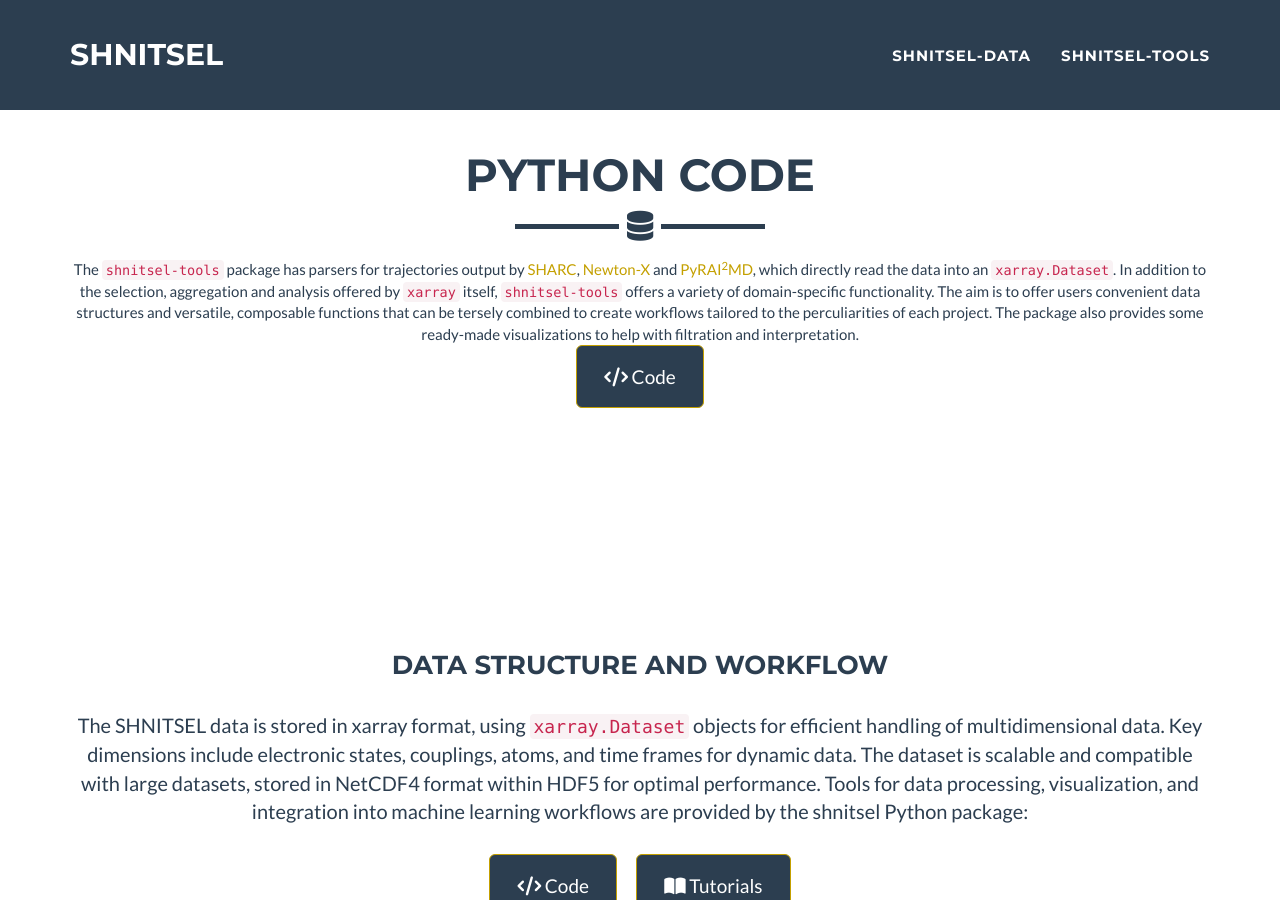
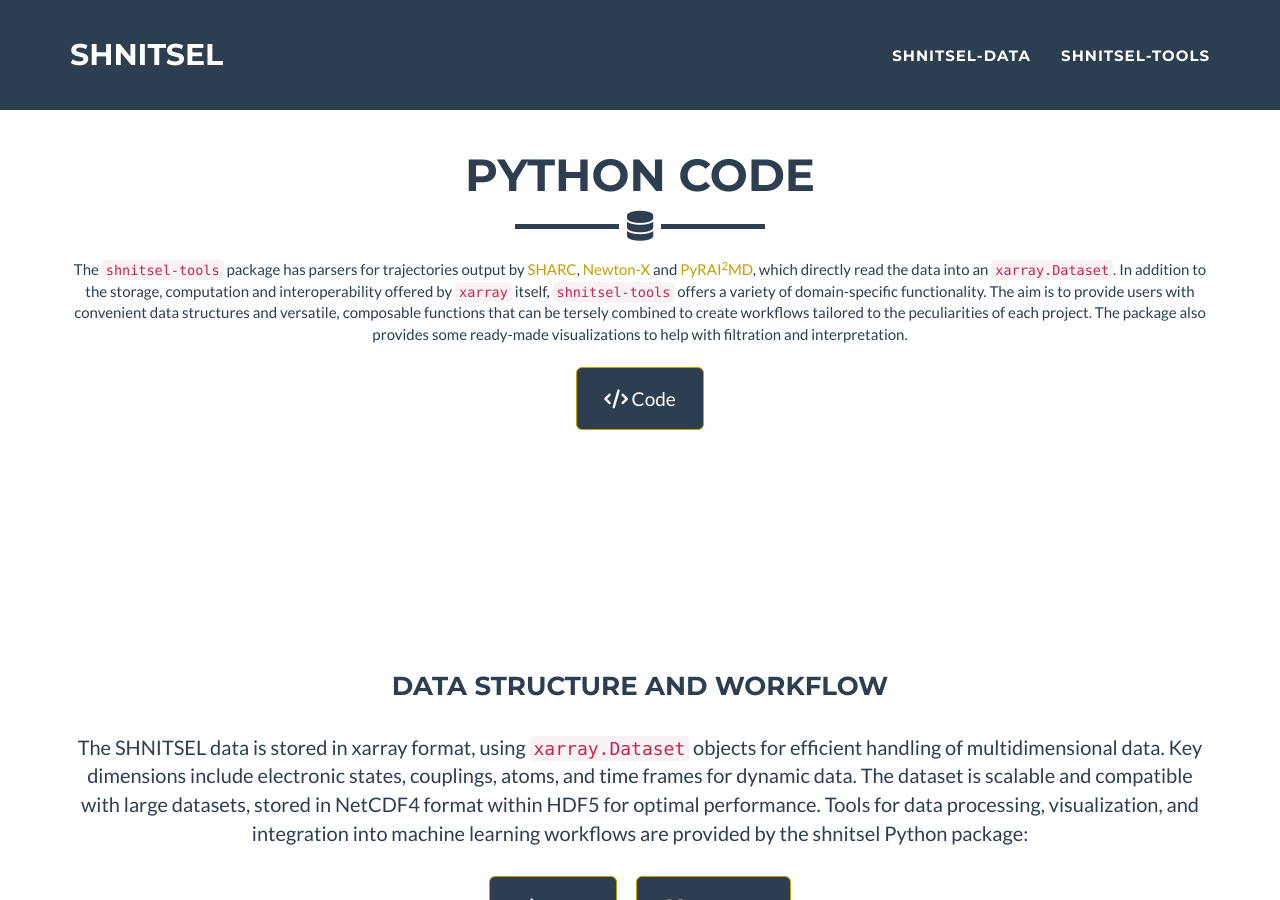
Before and after one commit to SHNITSEL/shnitsel.github.io, a Jekyll site: the page built from _tools/index.html, in a window 1280 px wide and 900 px high, scrolled down 877 px. Built offline with Jekyll 4.4.1, drawn with Linux system fonts in a browser that asks for light colours.

Commit message:
Make minor changes to index.html

```diff
--- a/_tools/index.html
+++ b/_tools/index.html
@@ -9,10 +9,10 @@
         <h2>Python Code</h2>
        <hr class="star-primary">
        The <code>shnitsel-tools</code> package has parsers for trajectories output by <a href="https://sharc-md.org/">SHARC</a>, <a href="https://newtonx.org">Newton-X</a> and <a href="https://github.com/lopez-lab/PyRAI2MD">PyRAI<sup>2</sup>MD</a>, which directly read the data into an <code>xarray.Dataset</code>.
-       In addition to the selection, aggregation and analysis offered by <a href="https://xarray.dev/"><code>xarray</code></a> itself, <code>shnitsel-tools</code> offers a variety of domain-specific functionality.
-       The aim is to offer users convenient data structures and versatile, composable functions that can be tersely combined to create workflows tailored to the perculiarities of each project.
+       In addition to the storage, computation and interoperability offered by <a href="https://xarray.dev/"><code>xarray</code></a> itself, <code>shnitsel-tools</code> offers a variety of domain-specific functionality.
+       The aim is to provide users with convenient data structures and versatile, composable functions that can be tersely combined to create workflows tailored to the peculiarities of each project.
        The package also provides some ready-made visualizations to help with filtration and interpretation.
-        <br>
+        <br><br>
           <a href="https://github.com/SHNITSEL/shnitsel-tools/tree/main/shnitsel" class="btn btn-lg btn-success" style="background-color:#2c3e50"><i class="fa-solid fa-code" style="color:white"></i> Code</a>
         <br><br>
        </div>
```
